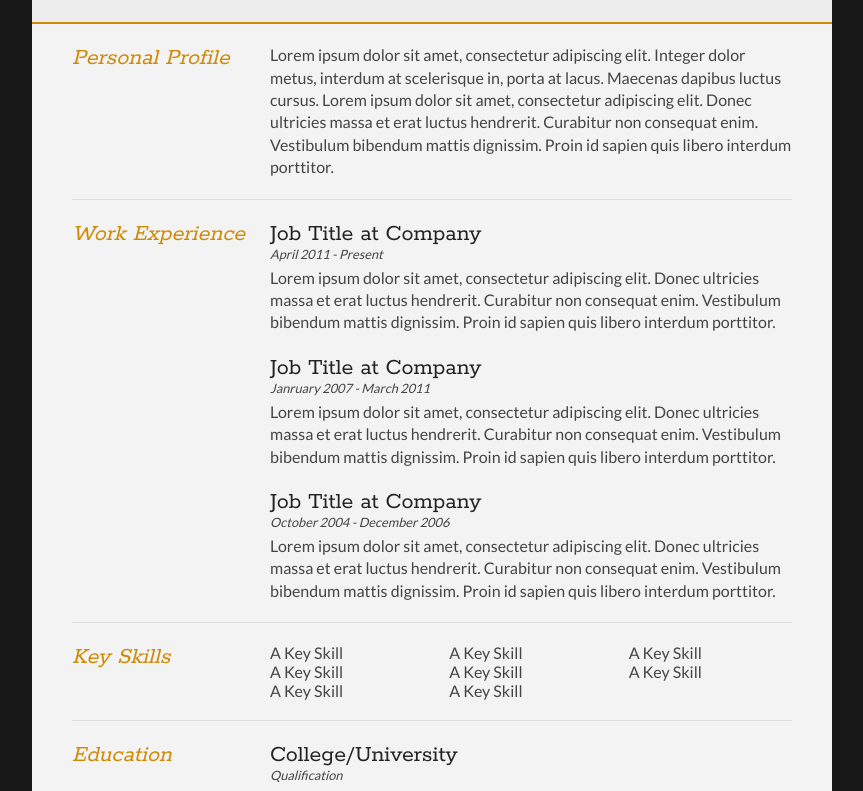
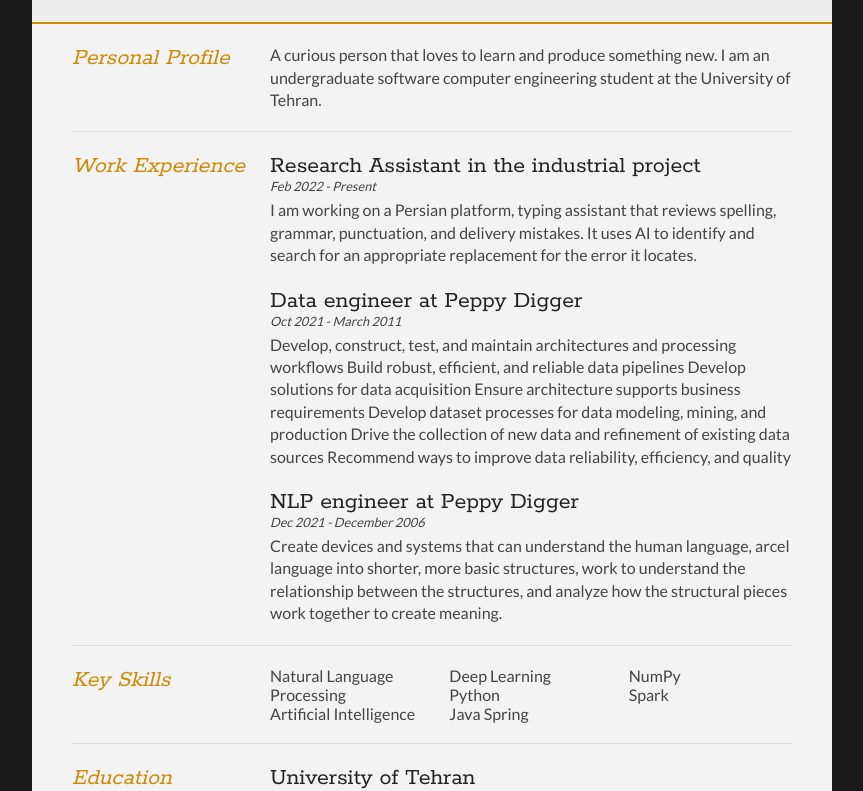
Before and after one commit to Mohammad-Hossein-Ataie/Mohammad-Hossein-Ataie.github.io, a plain HTML site: page index.html in a window 1280 px wide. Shown: the part 152-943 px from the top of the page, without its empty margins (208-1071 px from the left). Drawn offline with Linux system fonts and the light colour scheme.

Commit message:
Update index.html

```diff
--- a/index.html
+++ b/index.html
@@ -41,7 +41,7 @@
 				</div>
 
 				<div class="sectionContent">
-					<p>Lorem ipsum dolor sit amet, consectetur adipiscing elit. Integer dolor metus, interdum at scelerisque in, porta at lacus. Maecenas dapibus luctus cursus. Lorem ipsum dolor sit amet, consectetur adipiscing elit. Donec ultricies massa et erat luctus hendrerit. Curabitur non consequat enim. Vestibulum bibendum mattis dignissim. Proin id sapien quis libero interdum porttitor.</p>
+					<p>A curious person that loves to learn and produce something new. I am an undergraduate software computer engineering student at the University of Tehran.</p>
 				</div>
 			</article>
 			<div class="clear"></div>
@@ -55,21 +55,27 @@
 
 			<div class="sectionContent">
 				<article>
-					<h2>Job Title at Company</h2>
-					<p class="subDetails">April 2011 - Present</p>
-					<p>Lorem ipsum dolor sit amet, consectetur adipiscing elit. Donec ultricies massa et erat luctus hendrerit. Curabitur non consequat enim. Vestibulum bibendum mattis dignissim. Proin id sapien quis libero interdum porttitor.</p>
+					<h2>Research Assistant in the industrial project</h2>
+					<p class="subDetails">Feb 2022 - Present</p>
+					<p>I am working on a Persian platform, typing assistant that reviews spelling, grammar, punctuation, and delivery mistakes. It uses AI to identify and search for an appropriate replacement for the error it locates.</p>
 				</article>
 
 				<article>
-					<h2>Job Title at Company</h2>
-					<p class="subDetails">Janruary 2007 - March 2011</p>
-					<p>Lorem ipsum dolor sit amet, consectetur adipiscing elit. Donec ultricies massa et erat luctus hendrerit. Curabitur non consequat enim. Vestibulum bibendum mattis dignissim. Proin id sapien quis libero interdum porttitor.</p>
+					<h2>Data engineer at Peppy Digger</h2>
+					<p class="subDetails">Oct 2021 - March 2011</p>
+					<p>Develop, construct, test, and maintain architectures and processing workflows
+					Build robust, efficient, and reliable data pipelines
+					Develop solutions for data acquisition
+					Ensure architecture supports business requirements
+					Develop dataset processes for data modeling, mining, and production
+					Drive the collection of new data and refinement of existing data sources
+					Recommend ways to improve data reliability, efficiency, and quality</p>
 				</article>
 
 				<article>
-					<h2>Job Title at Company</h2>
-					<p class="subDetails">October 2004 - December 2006</p>
-					<p>Lorem ipsum dolor sit amet, consectetur adipiscing elit. Donec ultricies massa et erat luctus hendrerit. Curabitur non consequat enim. Vestibulum bibendum mattis dignissim. Proin id sapien quis libero interdum porttitor.</p>
+					<h2>NLP engineer at Peppy Digger</h2>
+					<p class="subDetails">Dec 2021 - December 2006</p>
+					<p>Create devices and systems that can understand the human language, arcel language into shorter, more basic structures, work to understand the relationship between the structures, and analyze how the structural pieces work together to create meaning.</p>
 				</article>
 			</div>
 			<div class="clear"></div>
@@ -83,14 +89,14 @@
 
 			<div class="sectionContent">
 				<ul class="keySkills">
-					<li>A Key Skill</li>
-					<li>A Key Skill</li>
-					<li>A Key Skill</li>
-					<li>A Key Skill</li>
-					<li>A Key Skill</li>
-					<li>A Key Skill</li>
-					<li>A Key Skill</li>
-					<li>A Key Skill</li>
+					<li>Natural Language Processing</li>
+					<liMachine Learning</li>
+					<li>Artificial Intelligence</li>
+					<li>Deep Learning</li>
+					<li>Python</li>
+					<li>Java Spring</li>
+					<li>NumPy</li>
+					<li>Spark</li>
 				</ul>
 			</div>
 			<div class="clear"></div>
@@ -104,16 +110,11 @@
 
 			<div class="sectionContent">
 				<article>
-					<h2>College/University</h2>
-					<p class="subDetails">Qualification</p>
-					<p>Lorem ipsum dolor sit amet, consectetur adipiscing elit. Donec ultricies massa et erat luctus hendrerit. Curabitur non consequat enim.</p>
+					<h2>University of Tehran</h2>
+					<p class="subDetails">2018-2022</p>
+					<p>Bachelor's degree in computer engineering.</p>
 				</article>
 
-				<article>
-					<h2>College/University</h2>
-					<p class="subDetails">Qualification</p>
-					<p>Lorem ipsum dolor sit amet, consectetur adipiscing elit. Donec ultricies massa et erat luctus hendrerit. Curabitur non consequat enim.</p>
-				</article>
 			</div>
 			<div class="clear"></div>
 		</section>
```
